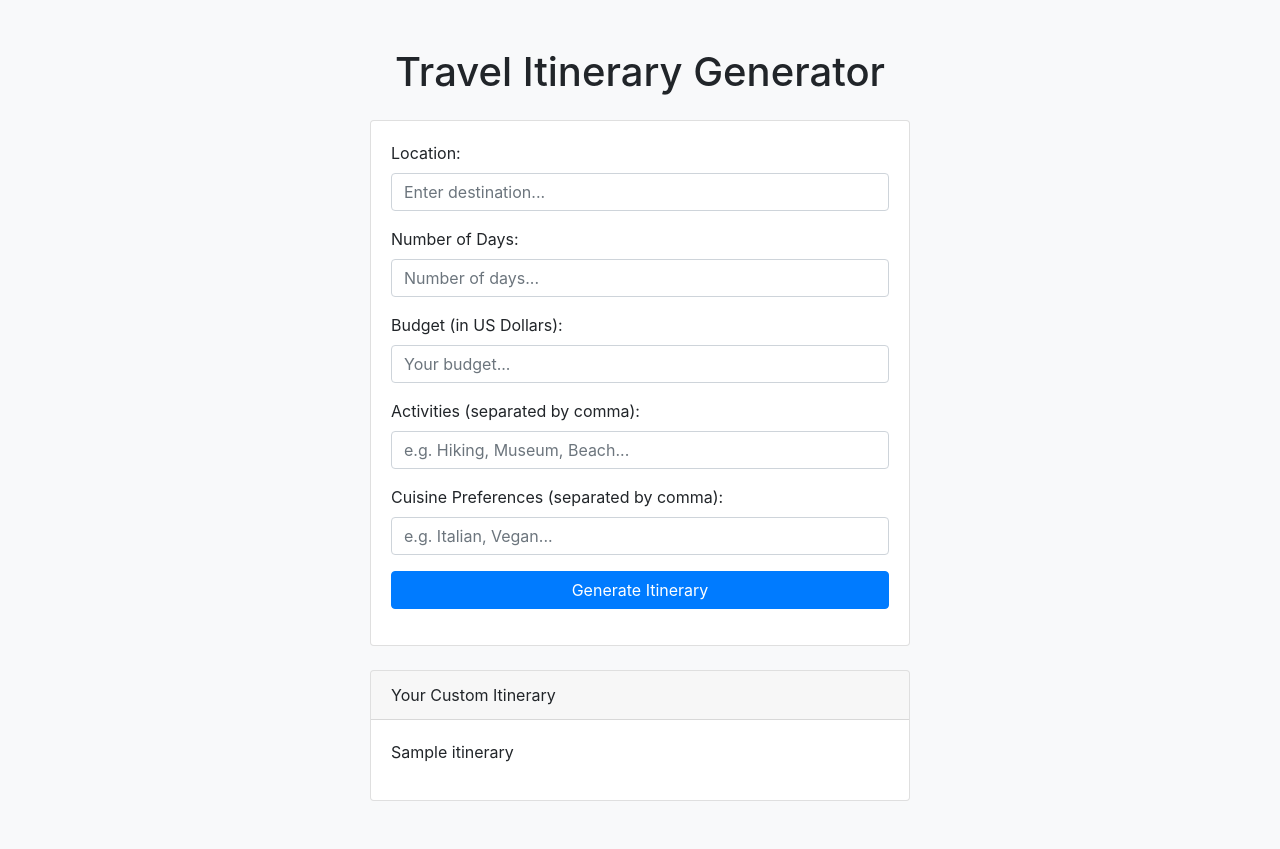
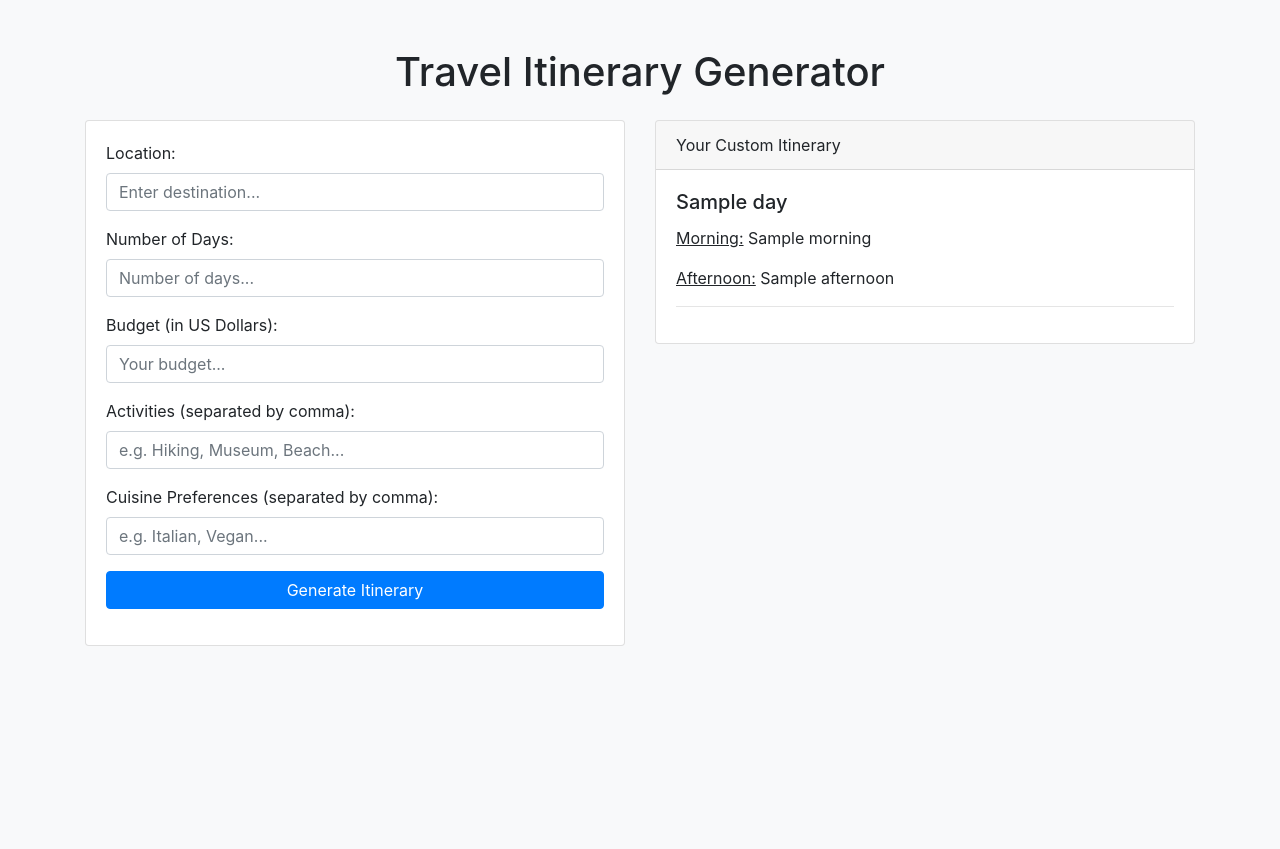
Before and after one commit to nbdesai1992/TravelItineraryLLM, a Flask app: template app/templates/index.html in a window 1280 px wide. After the commit the page ends 646 px from the top, so only its background shows below. Run offline with Flask 3, Linux system fonts and the light colour scheme; the template is opened without the code that fills it: most values are stand-ins (such as "Sample title", 1, 10 or a date in 2020); parts of the project's set-up code (start-up, migrations or seed data) failed here and were passed over; some libraries are stand-ins or nearby versions.

Commit message:
Additional UI improvements

```diff
--- a/app/main.py
+++ b/app/main.py
@@ -1,16 +1,19 @@
+import re
+
 from flask import Flask, request, render_template
 from models.user import User
-from models.itinerary import Itinerary
 from services.openai_service import OpenAIService
 
 app = Flask(__name__)
 
 @app.route('/', methods=['GET', 'POST'])
 def index():
-    itinerary = None
+    itinerary = {}
+    user = None  # Initialize user here
+
     if request.method == 'POST':
         location = request.form.get('location')
-        days = request.form.get('days')
+        days = int(request.form.get('days'))
         budget = request.form.get('budget')
         activities = request.form.get('activities')
         cuisine = request.form.get('cuisine')
@@ -18,14 +21,41 @@ def index():
         user = User(location=location, days=days, budget=budget, activities=activities, cuisine=cuisine)
 
         service = OpenAIService()
-        itinerary_details = service.generate_itinerary(user.preferences)
+        itinerary_string = service.generate_itinerary(user.preferences)
+        #print(itinerary_string)
 
-        if itinerary_details:
-            itinerary = itinerary_details
+        if itinerary_string:
+            days_splits = re.split(r'(Day \d+)', itinerary_string)
+            for i in range(1, len(days_splits), 2): # Skipping over the non-"Day x" pieces
+                day = days_splits[i].strip()
+                content = days_splits[i + 1].strip().lstrip(": - ")
+                activities = {}
+
+                morning = ""
+                afternoon = ""
+
+                if "Morning:" in content:
+                    morning, rest = content.split("Morning:", 1)
+                    morning = morning.strip().lstrip("- ").rstrip("-")
+                    if "Afternoon:" in rest:
+                        morning_activities, afternoon = rest.split("Afternoon:", 1)
+                        morning += " " + morning_activities.strip().lstrip("- ").rstrip("-")
+                        afternoon = afternoon.strip().lstrip("- ").rstrip("-")
+                    else:
+                        afternoon = ""
+
+                if "Afternoon:" in content and not morning:
+                    afternoon, rest = content.split("Afternoon:", 1)
+                    afternoon = afternoon.strip().lstrip("- ").rstrip("-")
+
+                activities["morning"] = morning
+                activities["afternoon"] = afternoon
+
+                itinerary[day] = activities
         else:
             return "Error: Could not generate itinerary. Please check your input and try again."
 
-    return render_template('index.html', itinerary=itinerary)
+    return render_template('index.html', itinerary=itinerary, user=user)
 
 if __name__ == "__main__":
     app.run(debug=True)
--- a/app/templates/index.html
+++ b/app/templates/index.html
@@ -4,34 +4,41 @@
     <title>Travel Itinerary Generator</title>
     <!-- Bootstrap CSS -->
     <link rel="stylesheet" href="https://maxcdn.bootstrapcdn.com/bootstrap/4.5.2/css/bootstrap.min.css">
+    <style>
+        .underlined {
+            text-decoration: underline;
+        }
+    </style>
 </head>
 <body class="bg-light">
     <div class="container py-5">
+        <h1 class="mb-4 text-center">Travel Itinerary Generator</h1>
         <div class="row justify-content-center">
+
+            <!-- Form Column -->
             <div class="col-md-6">
-                <h1 class="mb-4 text-center">Travel Itinerary Generator</h1>
                 <div class="card">
                     <div class="card-body">
                         <form action="/" method="post">
                             <div class="form-group">
                                 <label for="location">Location:</label>
-                                <input type="text" class="form-control" id="location" name="location" value="{{ request.form['location'] }}" placeholder="Enter destination...">
+                                <input type="text" class="form-control" id="location" name="location" value="{{ request.form['location'] or '' }}" placeholder="Enter destination...">
                             </div>
                             <div class="form-group">
                                 <label for="days">Number of Days:</label>
-                                <input type="number" class="form-control" id="days" name="days" value="{{ request.form['days'] }}" placeholder="Number of days...">
+                                <input type="number" class="form-control" id="days" name="days" value="{{ request.form['days'] or '' }}" placeholder="Number of days...">
                             </div>
                             <div class="form-group">
                                 <label for="budget">Budget (in US Dollars):</label>
-                                <input type="number" class="form-control" id="budget" name="budget" value="{{ request.form['budget'] }}" placeholder="Your budget...">
+                                <input type="number" class="form-control" id="budget" name="budget" value="{{ request.form['budget'] or '' }}" placeholder="Your budget...">
                             </div>
                             <div class="form-group">
                                 <label for="activities">Activities (separated by comma):</label>
-                                <input type="text" class="form-control" id="activities" name="activities" value="{{ request.form['activities'] }}" placeholder="e.g. Hiking, Museum, Beach...">
+                                <input type="text" class="form-control" id="activities" name="activities" value="{{ request.form['activities'] or '' }}" placeholder="e.g. Hiking, Museum, Beach...">
                             </div>
                             <div class="form-group">
                                 <label for="cuisine">Cuisine Preferences (separated by comma):</label>
-                                <input type="text" class="form-control" id="cuisine" name="cuisine" value="{{ request.form['cuisine'] }}" placeholder="e.g. Italian, Vegan...">
+                                <input type="text" class="form-control" id="cuisine" name="cuisine" value="{{ request.form['cuisine'] or '' }}" placeholder="e.g. Italian, Vegan...">
                             </div>
                             <div class="form-group">
                                 <input type="submit" class="btn btn-primary btn-block" value="Generate Itinerary">
@@ -39,13 +46,26 @@
                         </form>
                     </div>
                 </div>
+            </div>
+
+            <!-- Itinerary Output Column -->
+            <div class="col-md-6">
                 {% if itinerary %}
-                <div class="card mt-4">
+                <div class="card">
                     <div class="card-header">
                         Your Custom Itinerary
                     </div>
                     <div class="card-body">
-                        <p>{{ itinerary }}</p>
+                        {% for day, content in itinerary.items() %}
+                            <h5 class="card-title">{{ day }}</h5>
+                            <p>
+                                <span class="underlined">Morning:</span> {{ content.morning }}
+                            </p>
+                            <p>
+                                <span class="underlined">Afternoon:</span> {{ content.afternoon }}
+                            </p>
+                            <hr>
+                        {% endfor %}
                     </div>
                 </div>
                 {% endif %}
```
Also changed, not shown: app/services/openai_service.py (+11 -15 lines).
